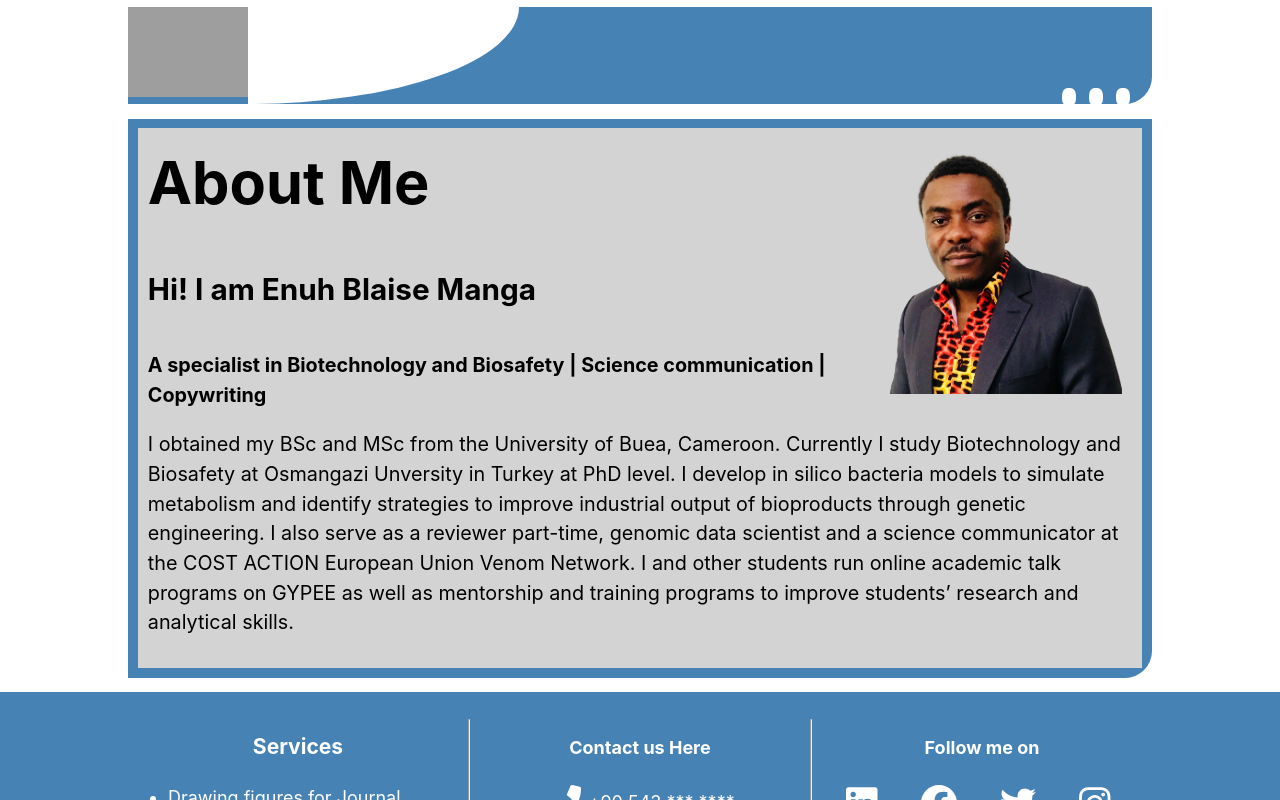
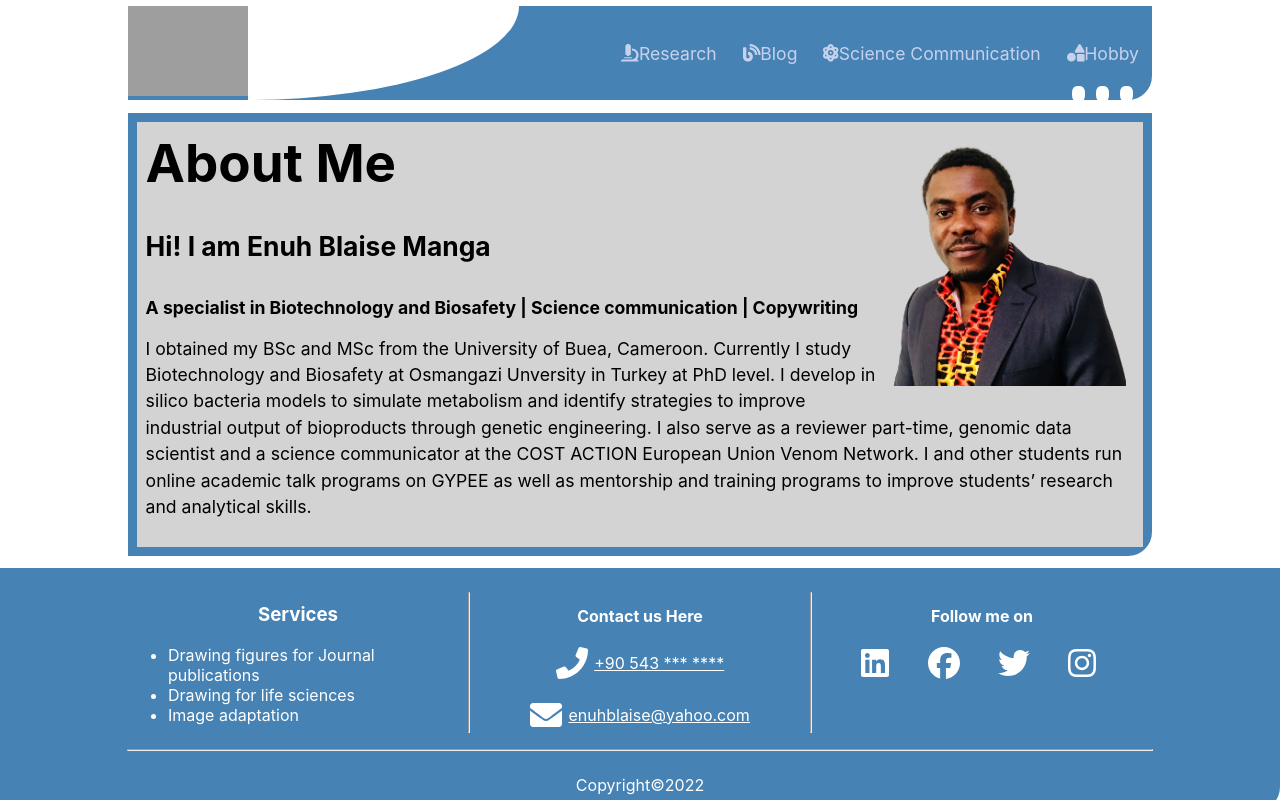
Before and after one commit to ibnlisha/Enuh, a React (Create React App) app: page / in a window 1280 px wide. Shown: the top 800 px of the page. Built offline with nearby package versions, Linux system fonts and the light colour scheme; grey boxes are pictures that could not be loaded; a web font is replaced by a local one.

Commit message:
commiting the navbar corrections

```diff
--- a/src/components/Navbar/Navbar.css
+++ b/src/components/Navbar/Navbar.css
@@ -30,7 +30,7 @@
   flex-wrap: wrap;
   justify-content: space-between;
   align-items: center;
-  font-size: 1.2em;
+  font-size: 1.1em;
   flex-grow: 1;
 }
 .nav:before {
@@ -46,14 +46,13 @@
   border-top-left-radius: 0.5em;
   border-top-right-radius: 0.5em;
   margin: 1px;
-  color: red;
+  color: lavender;
   opacity: 0.8;
   padding: 8px 12px;
 }
 .nav a:hover {
-  font-size: 1.205em;
   opacity: 1;
-  animation: grow 0.5s forwards ease-out;
+  animation: grow 0.2s forwards ease-out;
 }
 .nav .menuIcon {
   display: none;
@@ -71,7 +70,7 @@
 
 @keyframes grow {
   from {
-    font-size: 1.2em;
+    font-size: 1.1em;
     opacity: 0.8;
   }
   to {
--- a/src/components/Navbar/Navbar.scss
+++ b/src/components/Navbar/Navbar.scss
@@ -29,7 +29,7 @@
     flex-wrap: wrap;
     justify-content: space-between;
     align-items: center;
-    font-size: 1.2em;
+    font-size: 1.1em;
     flex-grow: 1;
     &:before{
         content: '';
@@ -44,15 +44,15 @@
         border-top-left-radius: .5em;
         border-top-right-radius: .5em;
         margin: 1px;
-        // color: lavender;
-        color: red;
+        color: lavender;
+        // color: red;
         opacity: 0.8;
         padding: 8px 12px;
 
         &:hover{
-            font-size: 1.205em;
+            // font-size: 1.205em;
             opacity: 1;
-            animation: grow 0.5s  forwards ease-out;
+            animation: grow 0.2s  forwards ease-out;
         }
         // &:active{
         //     // font-size: 1em; //not working
@@ -79,7 +79,7 @@
 
 @keyframes grow {
     from{
-        font-size: 1.2em;
+        font-size: 1.1em;
         opacity: 0.8;
     }
     to{
--- a/src/index.css
+++ b/src/index.css
@@ -7,8 +7,8 @@ body {
     /* font-family: montserat; */
   -webkit-font-smoothing: antialiased;
   -moz-osx-font-smoothing: grayscale;
-  font-size: 18px;
-  line-height: 1.5;
+  /* font-size: 18px; */
+  /* line-height: 1.5; */
 }
 
 code {
```
Also changed, not shown: 2 other files (tests, documents, lock files or other folders).
